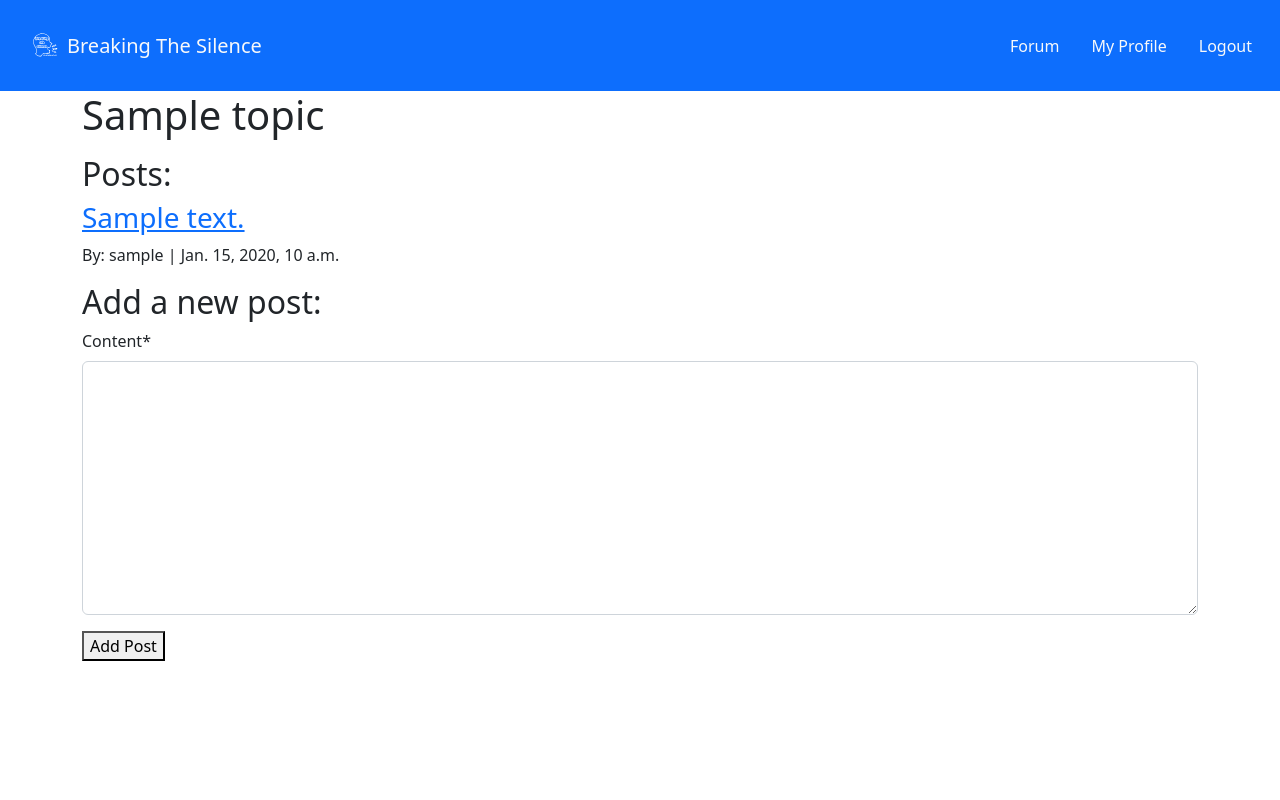
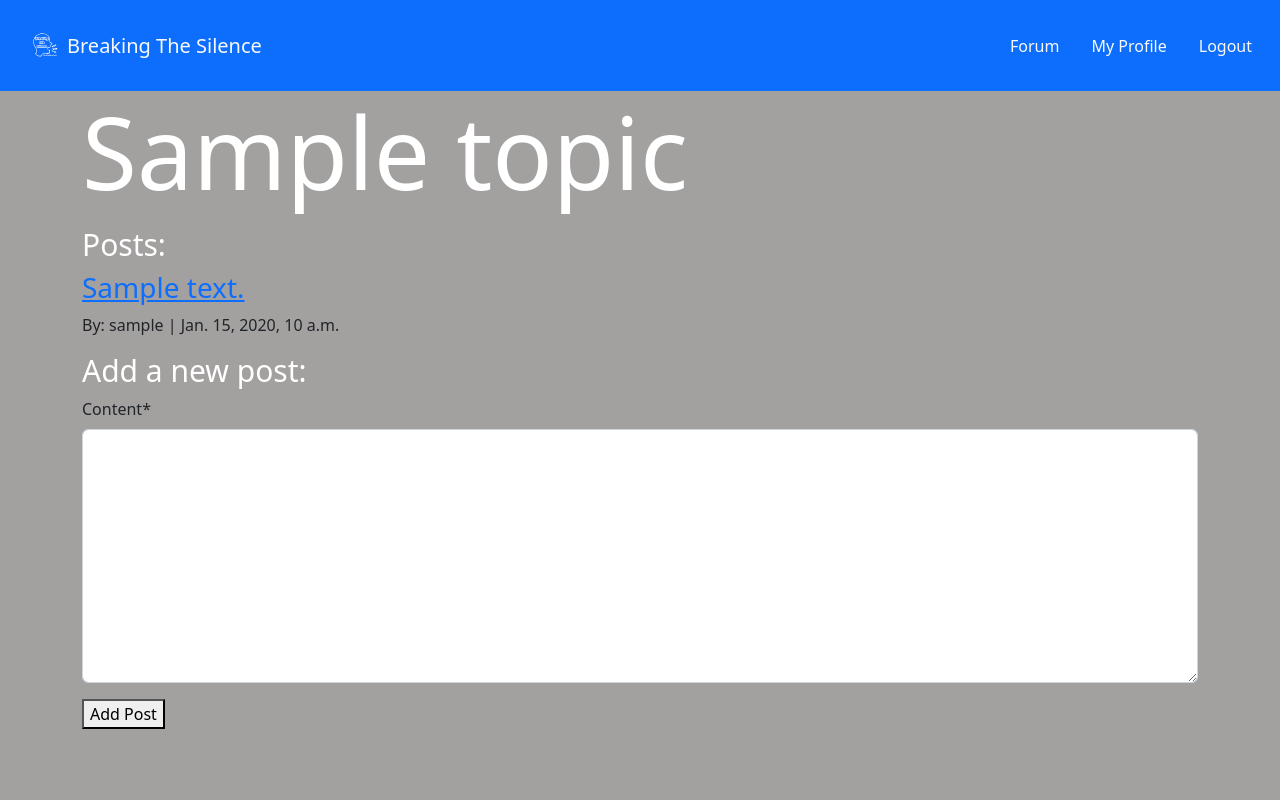
Before and after one commit to Edb83/breaking-the-silence, a Django app: page /forum/topic/1/ in a window 1280 px wide. Run offline with Django 4.2, Linux system fonts and the light colour scheme; a user stored in the database is signed in; tables that the repository leaves empty hold one stand-in row (values such as "Sample post"); some libraries are stand-ins or nearby versions.

Commit message:
Add styling to post page

```diff
--- a/forum/templates/forum/topic_detail.html
+++ b/forum/templates/forum/topic_detail.html
@@ -2,10 +2,11 @@
 {% load crispy_forms_tags %}
 
 {% block content %}
-<h1>{{ topic.title }}</h1>
+<div class="overlay_posts"></div>
+<h1 class="topic">{{ topic.title }}</h1>
 <p>{{ topic.description }}</p>
 
-<h2>Posts:</h2>
+<h2 class="post">Posts:</h2>
 {% for post in posts %}
   <div>
     <h3><a href="{% url 'post_detail' post_id=post.id %}">{{ post.content|truncatechars:50 }}</a></h3>
@@ -24,7 +25,7 @@
 {% endfor %}
 
 {% if user.is_authenticated %}
-  <h2>Add a new post:</h2>
+  <h2 class="post">Add a new post:</h2>
   <form method="post">
     {% csrf_token %}
     {{ form|crispy }}
--- a/static/css/base.css
+++ b/static/css/base.css
@@ -48,15 +48,16 @@ footer p {
 
 /* body */
 
-.overlay{
-        position: fixed; /* Sits on top of the page content */
+.overlay {
+    position: fixed;
+    /* Sits on top of the page content */
     width: 100%;
     height: 100%;
     top: 0;
     left: 0;
     right: 0;
     bottom: 0;
-        background-color:rgb(163, 160, 160);
+    background-color: rgb(163, 160, 160);
     background-image: url('/static/img/pexels.jpg');
     background-size: contain;
     background-repeat: no-repeat;
@@ -65,15 +66,28 @@ footer p {
 
     z-index: -1;
 }
+
 .topic {
     font-size: 100px;
     color: white;
 }
-.post {
+
+.post,
+post1 {
     font-size: 30px;
     color: white
 }
-.post1 {
-    font-size: 30px;
-    color: white
+
+.overlay_posts {
+    position: fixed;
+    /* Sits on top of the page content */
+    width: 100%;
+    height: 100%;
+    top: 0;
+    left: 0;
+    right: 0;
+    bottom: 0;
+    background-color: rgb(163, 160, 160);
+    height: 100%;
+    z-index: -1;
 }
```
Lines whose indentation alone changed are shown as unchanged.
